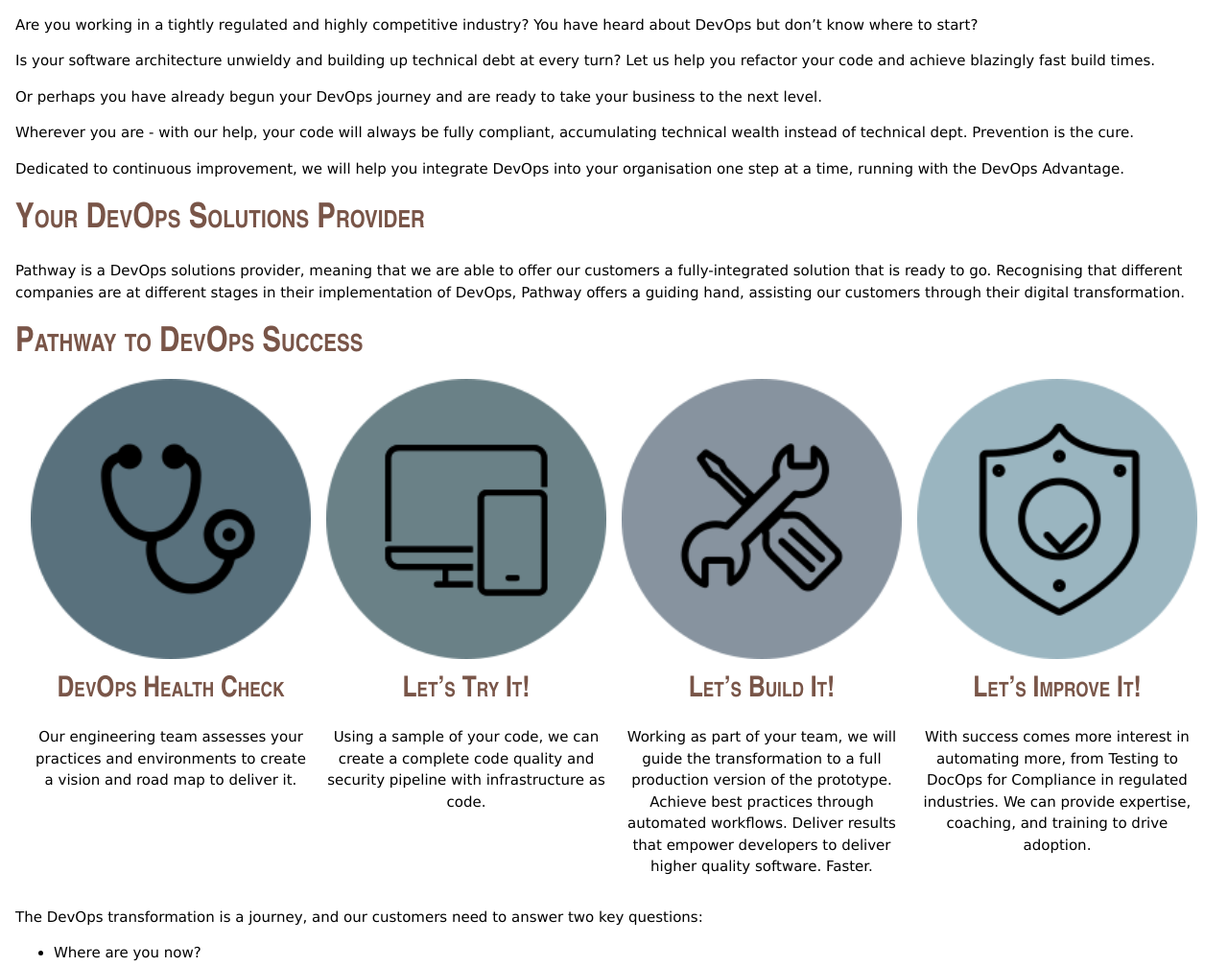
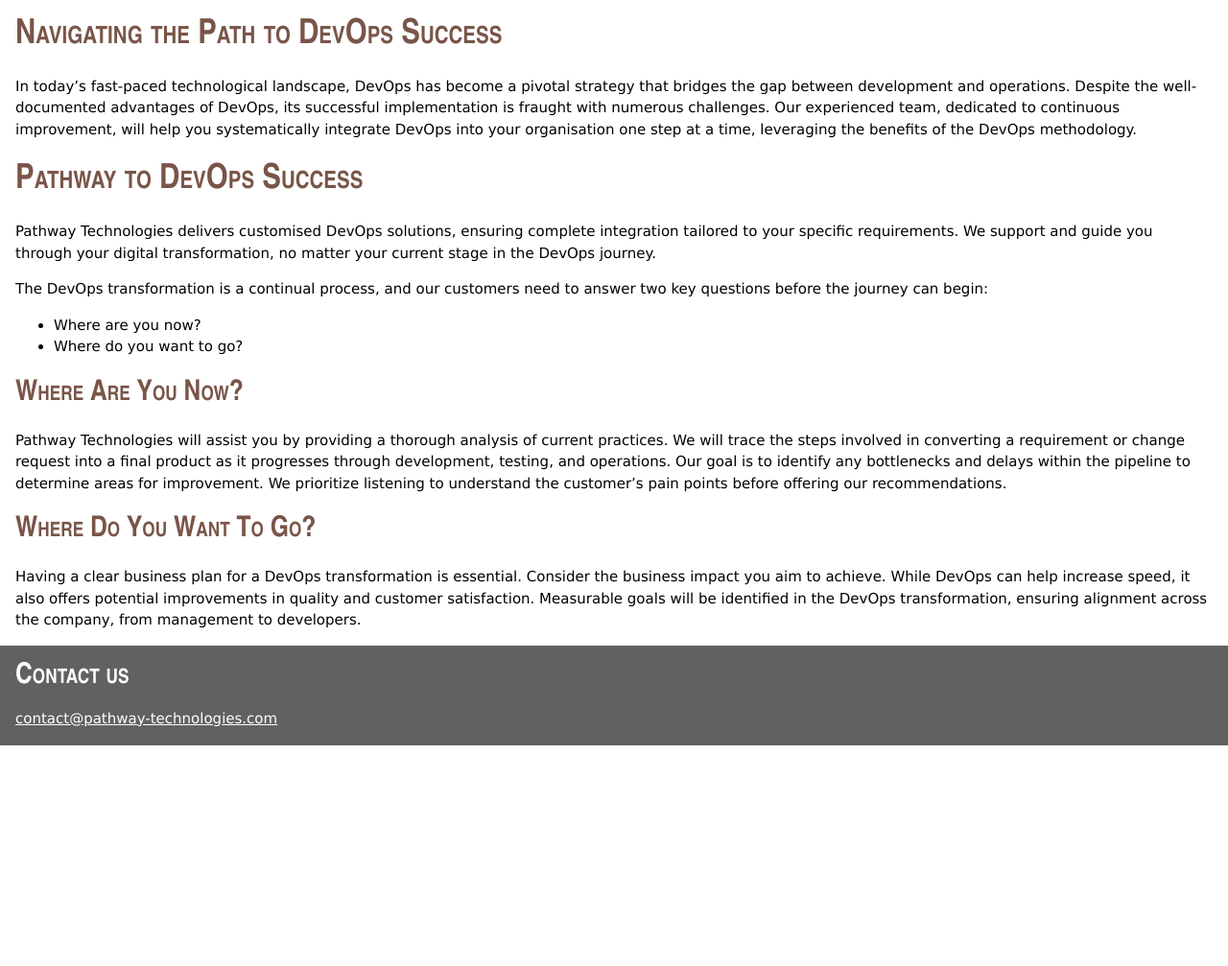
Before and after one commit to pathway-technologies/pathway-technologies.github.io, a Jekyll site: the page built from docs/pages/services/devops/devops.md, in a window 1280 px wide and 1400 px high. Shown: the part 339-1346 px from the top of the window at 96% size. Built offline with Jekyll 4.4.1, drawn with Linux system fonts in a browser that asks for light colours; some of the changed text lies outside the part shown.

Commit message:
Rewrite DevOps page

```diff
--- a/docs/pages/services/devops/devops.md
+++ b/docs/pages/services/devops/devops.md
@@ -3,95 +3,27 @@
 title: DevOps Health Check
 permalink: /devops/
 
-banner-image: /assets/images/AdobeStock_235026534_PlusOverlay.png
+banner-image: /assets/images/AdobeStock_190949733.jpeg
 banner-text: DevOps Health Check
 ---
 
-Are you working in a tightly regulated and highly competitive industry? You have heard about DevOps but don’t know where to start?
+# Navigating the Path to DevOps Success
 
-Is your software architecture unwieldy and building up technical debt at every turn? Let us help you refactor your code and achieve blazingly fast build times.
-
-Or perhaps you have already begun your DevOps journey and are ready to take your business to the next level.
-
-Wherever you are - with our help, your code will always be fully compliant, accumulating technical wealth instead of technical dept. Prevention is the cure.
-
-Dedicated to continuous improvement, we will help you integrate DevOps into your organisation one step at a time, running with the DevOps Advantage.
-
-# Your DevOps Solutions Provider
-
-Pathway is a DevOps solutions provider, meaning that we are able to offer our customers a fully-integrated solution that is ready to go. Recognising that different companies are at different stages in their implementation of DevOps, Pathway offers a guiding hand, assisting our customers through their digital transformation.
+In today’s fast-paced technological landscape, DevOps has become a pivotal strategy that bridges the gap between development and operations. Despite the well-documented advantages of DevOps, its successful implementation is fraught with numerous challenges. Our experienced team, dedicated to continuous improvement, will help you systematically integrate DevOps into your organisation one step at a time, leveraging the benefits of the DevOps methodology.
 
 # Pathway to DevOps Success
 
-<div class="w3-row-padding">
+Pathway Technologies delivers customised DevOps solutions, ensuring complete integration tailored to your specific requirements. We support and guide you through your digital transformation, no matter your current stage in the DevOps journey.
 
-<div class="w3-container w3-quarter">
-<img src="/assets/images/Stethoscope_200px.png" class="ptl-square-image">
-<div class="w3-center" markdown="1">
-
-## DevOps Health Check
-
-Our engineering team assesses your practices and environments to create a vision and road map to deliver it.
-
-</div>
-</div>
-<!-- -->
-<div class="w3-container w3-quarter">
-<img src="/assets/images/ComputerMonitors_200px.png" class="ptl-square-image">
-<div class="w3-center" markdown="1">
-
-## Let's Try It!
-
-Using a sample of your code, we can create a complete code quality and security pipeline with infrastructure as code.
-
-</div>
-</div>
-<!-- -->
-<div class="w3-container w3-quarter">
-<img src="/assets/images/SpannerScrewdriver_200px.png" class="ptl-square-image">
-<div class="w3-center" markdown="1">
-
-## Let's Build It!
-
-Working as part of your team, we will guide the transformation to a full production version of the prototype. Achieve best practices through automated workflows. Deliver results that empower developers to deliver higher quality software. Faster.
-
-</div>
-</div>
-<!-- -->
-<div class="w3-container w3-quarter">
-<img src="/assets/images/ShieldTick_200px.png" class="ptl-square-image">
-<div class="w3-center" markdown="1">
-
-## Let's Improve It!
-
-With success comes more interest in automating more, from Testing to DocOps for Compliance in regulated industries. We can provide expertise, coaching, and training to drive adoption.
-
-</div>
-</div>
-
-</div> <!-- w3-row -->
-
-The DevOps transformation is a journey, and our customers need to answer two key questions:
+The DevOps transformation is a continual process, and our customers need to answer two key questions before the journey can begin:
 
 - Where are you now?
 - Where do you want to go?
 
-<div class="w3-cell-row">
+## Where Are You Now?
 
-<div class="w3-container w3-cell w3-mobile">
-<img src="/assets/images/AdobeStock_190949733.jpeg" style="width:100%;">
-</div> <!-- w3-cell -->
+Pathway Technologies will assist you by providing a thorough analysis of current practices. We will trace the steps involved in converting a requirement or change request into a final product as it progresses through development, testing, and operations. Our goal is to identify any bottlenecks and delays within the pipeline to determine areas for improvement. We prioritize listening to understand the customer's pain points before offering our recommendations.
 
-<div class="w3-container w3-cell w3-mobile" markdown="1">
+## Where Do You Want To Go?
 
-# Where Are You Now?
-
-Pathway Technologies will help you answer this question with an analysis of the practices that are already in place. The steps involved in turning a requirement or a change request into delivered product are traced, as it makes its way through development, test and operations. We seek to identify bottlenecks and delays in the pipeline, to see what can be changed to improve the process. We always listen first and speak second, identifying the customer’s pain points before making recommendations.
-
-# Where Do You Want To Go?
-
-It is important to have a clear business plan for a DevOps transformation. What business impact are you striving for? DevOps is commonly cited as a way to increase speed, but it can also be used to bring improvements to quality and customer satisfaction. We will identify measurable goals in the DevOps transformation, ensuring that the whole company is on board with the changes, from management to developer.
-
-</div> <!-- w3-cell -->
-
-</div> <!-- w3-cell-row -->
+Having a clear business plan for a DevOps transformation is essential. Consider the business impact you aim to achieve. While DevOps can help increase speed, it also offers potential improvements in quality and customer satisfaction. Measurable goals will be identified in the DevOps transformation, ensuring alignment across the company, from management to developers.
```
